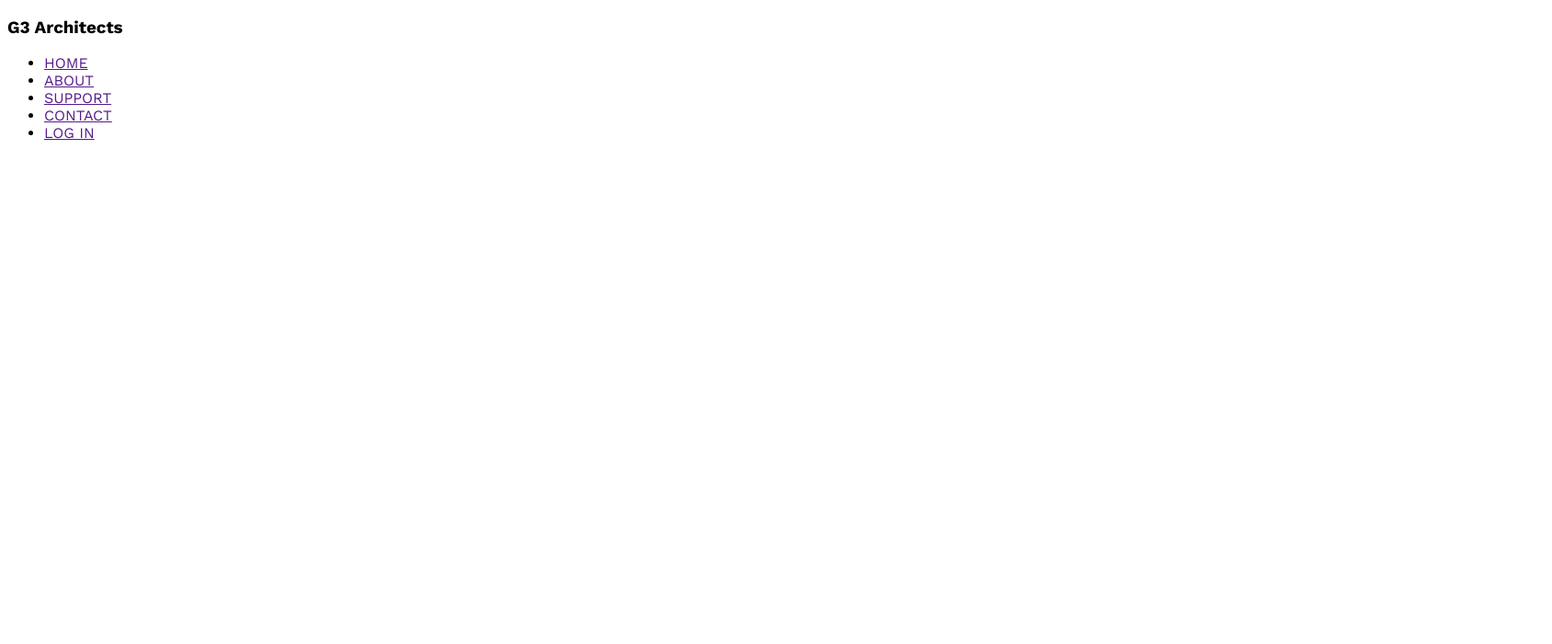
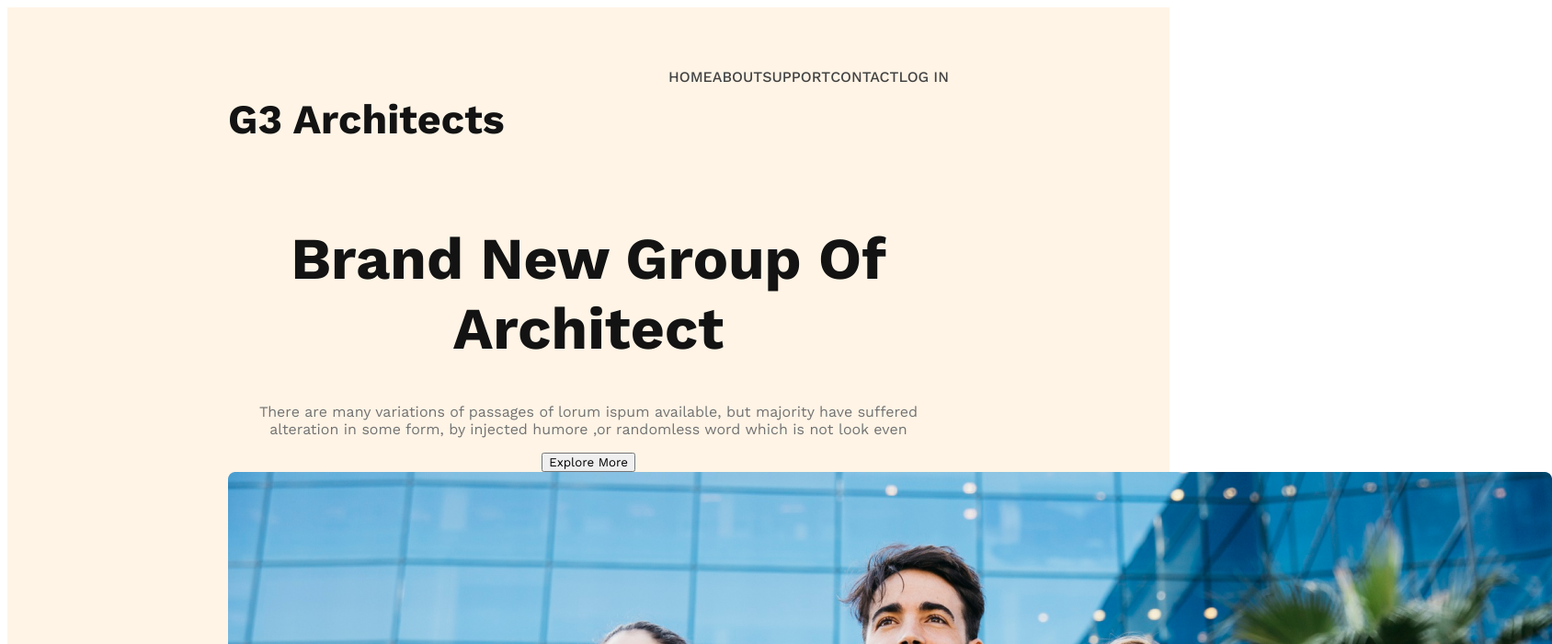
Before and after one commit to Nayeem1517/G3-Artchitecture, a plain HTML site: page Index.html in a window 1280 px wide. Shown: the top 700 px of the page at 92% size, 1688 px wide, since content can reach past the window. Drawn offline with nearby package versions, Linux system fonts and the light colour scheme; a web font is replaced by a local one.

Commit message:
added banner

```diff
--- a/Index.html
+++ b/Index.html
@@ -11,7 +11,7 @@
 <body>
     <header>
         <nav>
-            <h3>G3 Architects</h3>
+            <h3 class="nav-title">G3 Architects</h3>
             <ul>
                 <li><a href="">HOME</a></li>
                 <li><a href="">ABOUT</a></li>
@@ -20,6 +20,17 @@
                 <li><a href="">LOG IN</a></li>
             </ul>
         </nav>
+        <div class="bannner">
+            <div class="banner-content">
+                <h1 class="banner-title">Brand New Group Of Architect</h1>
+                <p class="banner-description">There are many variations of passages of lorum ispum available, but
+                    majority
+                    have suffered alteration in some form, by injected humore ,or randomless word which is not look even
+                </p>
+                <button class="btn-primary">Explore More </button>
+            </div>
+            <img src="g3-architects-resources/images/banner.png" alt="">
+        </div>
     </header>
 
     <main>
--- a/Styles/styles.css
+++ b/Styles/styles.css
@@ -1,6 +1,56 @@
 /* adding work sense font form google font */
-  @import url('https://fonts.googleapis.com/css2?family=Ephesis&family=Lato:wght@400;700;900&family=Open+Sans:ital,wght@0,400;0,500;0,600;0,800;1,500&family=Work+Sans:wght@400;500;600;700;800&display=swap');
+@import url('https://fonts.googleapis.com/css2?family=Ephesis&family=Lato:wght@400;700;900&family=Open+Sans:ital,wght@0,400;0,500;0,600;0,800;1,500&family=Work+Sans:wght@400;500;600;700;800&display=swap');
 
-  *{
+* {
     font-family: Work Sans;
-  }
+}
+
+/* Adding the header css */
+header {
+    background-color: rgb(255, 144, 14, 0.10);
+    padding: 50px 240px;
+}
+
+.nav-title{
+    font-size: 2.8rem;
+    font-weight: 700;
+    color: #131313;
+
+}
+
+
+nav{
+    display: flex;
+    justify-content: space-between;
+}
+nav > ul{
+    display: flex;
+}
+nav li{
+    list-style: none;
+    margin: right 30px;
+    font-weight: 500;
+    font-size: 1 rem;
+}
+nav li a{
+    text-decoration: none;
+    color: #424242;
+}
+/* Banner styles */
+
+.banner-content{
+    max-width: 800px;
+    text-align: center;
+    margin: 0 auto;
+}
+.banner-title{
+    font-size: 4rem;
+    font-weight: 700;
+    color:#131313;
+}
+.banner-description{
+    color:#727272;
+}
+.btn-primary{
+
+}
```
